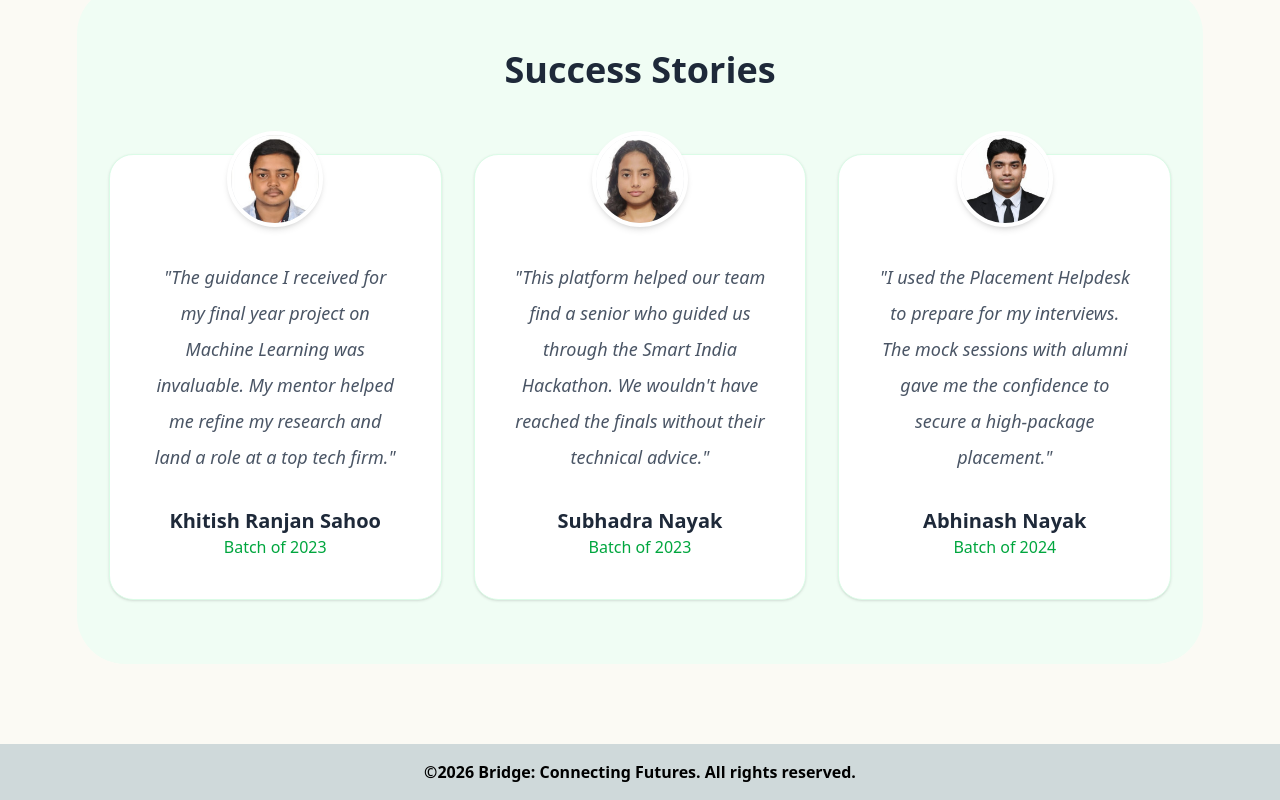
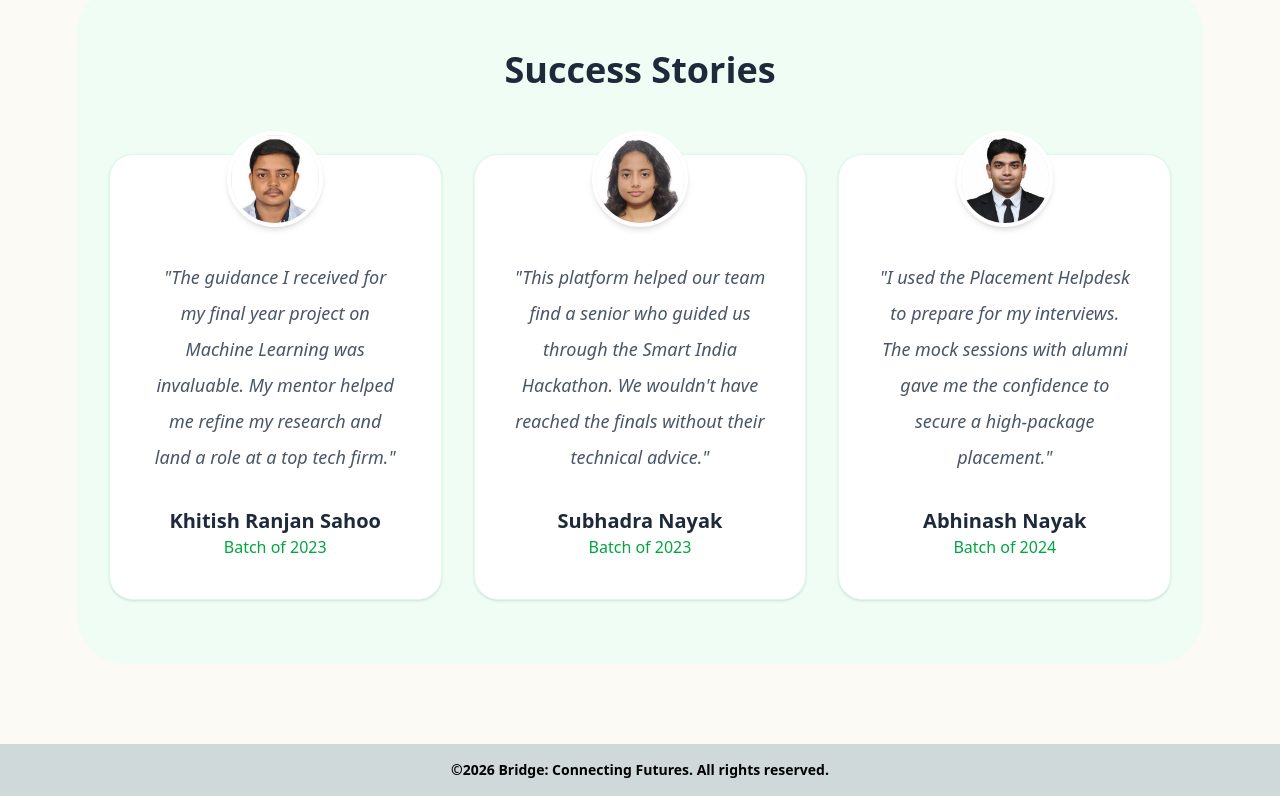
Before and after one commit to techackers7/MentorConnect, a Next.js app: page / in a window 1280 px wide. Shown: the part 1483-2283 px from the top of the page. Built offline with nearby package versions, Linux system fonts and the light colour scheme.

Commit message:
Fixing Footer

```diff
--- a/app/page.js
+++ b/app/page.js
@@ -197,7 +197,7 @@ export default function Home() {
         </section>
       </main>
       <footer className="bg-[#cfd9da]">
-        <div className="flex justify-center p-4 font-extrabold">
+        <div className="flex justify-center p-4 font-extrabold text-center text-sm">
           <p>©2026 Bridge: Connecting Futures. All rights reserved.</p>
         </div>
       </footer>
```
